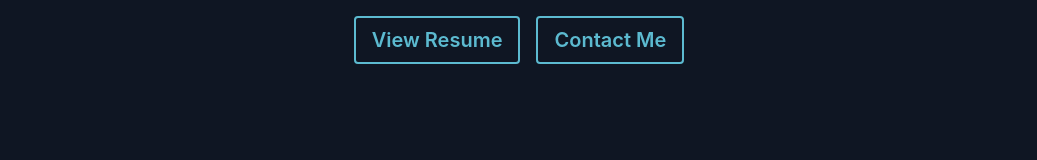
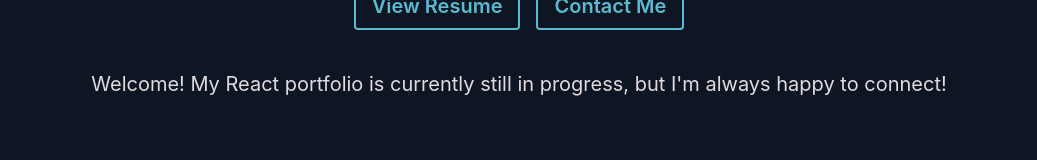
Before and after one commit to saathveek/saathveek.github.io, a React (Create React App) app in the folder portfolio/: page / in a window 1280 px wide. Shown: the part 536-696 px from the top of the page, without its empty margins (121-1158 px from the left). Built offline with nearby package versions, Linux system fonts and the light colour scheme.

Commit message:
Added Projects and Disclaimer

```diff
--- a/portfolio/package.json
+++ b/portfolio/package.json
@@ -1,6 +1,6 @@
 {
   "name": "portfolio",
-  "version": "1.3.1",
+  "version": "1.3.2",
   "private": true,
   "dependencies": {
     "@testing-library/dom": "^10.4.0",
--- a/portfolio/src/App.js
+++ b/portfolio/src/App.js
@@ -4,6 +4,7 @@ import Navbar from './sections/Navbar';
 import About from './sections/About';
 import Skills from './sections/Skills';
 import Experience from './sections/Experience';
+import Projects from './sections/Projects'
 import Contact from './sections/Contact';
 import Footer from './sections/Footer';
 
@@ -29,6 +30,7 @@ function App() {
       <About />
       <Skills />
       <Experience />
+      <Projects />
       <Contact />
       <Footer />
     </div>
--- a/portfolio/src/sections/Hero.js
+++ b/portfolio/src/sections/Hero.js
@@ -41,6 +41,12 @@ function Hero() {
                     </a>
                 </div>
 
+                <div className = "text-text text-xl mt-10">
+                    <p>
+                        Welcome! My React portfolio is currently still in progress, but I'm always happy to connect!
+                    </p>
+                </div>
+
                 {/* Button to Content */}
                 <a
                     href="#About"
--- /dev/null
+++ b/portfolio/src/sections/Projects.js
@@ -0,0 +1,21 @@
+import React from "react";
+
+function Projects() {
+    return (
+        <section
+            id="Projects"
+            className="flex flex-col items-start justify-center p-8 bg-background"
+        >
+            <div className="max-w-5xl w-full mx-auto text-left">
+                <h1 className="text-6xl font-semibold text-primary mb-10">
+                    My Favorite Projects
+                </h1>
+                <p className="text-xl font-semibold text-text mt-5 text-center">
+                    Coming soon!
+                </p>
+            </div>
+        </section>
+    );
+}
+
+export default Projects
```
Also changed, not shown: 2 other files (tests, documents, lock files or other folders).
